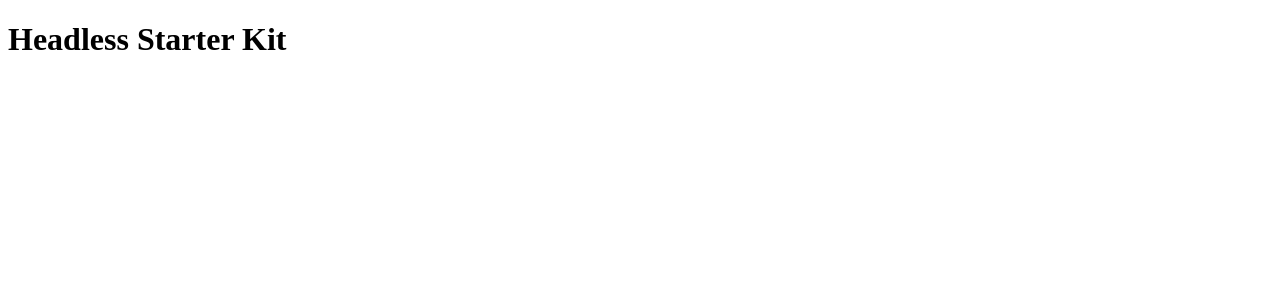
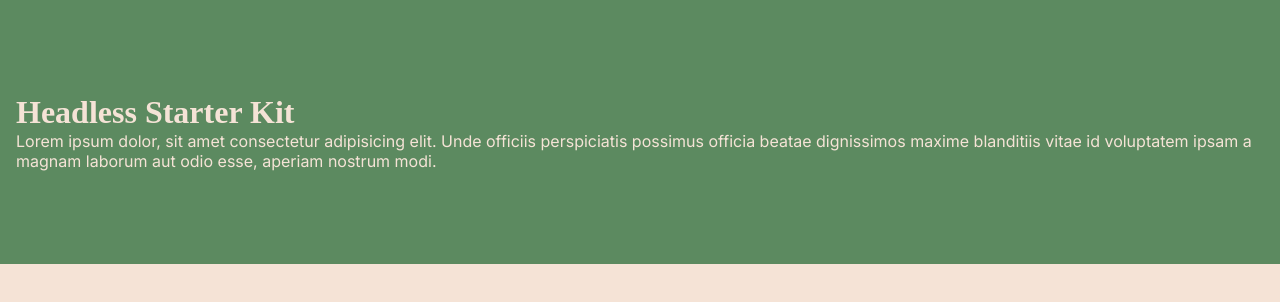
Before and after one commit to dynamicweb/headless-starter-kit, a website built with Vite: page index.html in a window 1280 px wide. Built offline with nearby package versions, Linux system fonts and the light colour scheme; a web font is replaced by a local one.

Commit message:
Added vite to setup

```diff
--- a/index.html
+++ b/index.html
@@ -1,12 +1,23 @@
 <!DOCTYPE html>
 <html lang="en">
 <head>
-    <meta charset="UTF-8">
-    <meta http-equiv="X-UA-Compatible" content="IE=edge">
-    <meta name="viewport" content="width=device-width, initial-scale=1.0">
-    <title>Headless Starter Kit</title>
+	<meta charset="UTF-8">
+	<meta http-equiv="X-UA-Compatible" content="IE=edge">
+	<meta name="viewport" content="width=device-width, initial-scale=1.0">
+	<title>Headless Starter Kit</title>
+	<link rel="preconnect" href="https://fonts.googleapis.com">
+	<link rel="preconnect" href="https://fonts.gstatic.com" crossorigin>
+	<link href="https://fonts.googleapis.com/css2?family=Inter:wght@100;300;400&family=Source+Serif+Pro:wght@300;400;700&display=swap" rel="stylesheet">
+	<script type="module" src="/main.js"></script>
 </head>
 <body>
-    <h1>Headless Starter Kit</h1>
+	<header class="header">
+		<div class="container">
+			<h1>Headless Starter Kit</h1>
+			<p>Lorem ipsum dolor, sit amet consectetur adipisicing elit. Unde officiis perspiciatis possimus officia beatae
+				dignissimos maxime blanditiis vitae id voluptatem ipsam a magnam laborum aut odio esse, aperiam nostrum
+				modi.</p>
+		</div>
+	</header>
 </body>
 </html>
--- /dev/null
+++ b/main.js
@@ -0,0 +1 @@
+import './style.css'
--- /dev/null
+++ b/style.css
@@ -0,0 +1,56 @@
+*,
+*::before,
+*::after {
+    box-sizing: border-box;
+    margin: 0;
+    padding: 0;
+    position: relative;
+}
+
+:root {
+    --dw-col-1: hsl(25, 60%, 90%);
+    --dw-col-2: hsl(125, 20%, 45%);
+
+    --dw-ff-body: "Inter", sans-serif;
+    --dw-ff-heading: "Source Serif Pro", serif;
+
+    --dw-size-1: 0.25rem;
+    --dw-size-2: 0.5rem;
+    --dw-size-3: 1rem;
+    --dw-size-4: 1.5rem;
+    --dw-size-5: 2rem;
+    --dw-size-6: 4rem;
+}
+
+html {
+    background-color: var(--dw-col-1);
+}
+
+body {
+    color: var(--dw-col-1);
+    font-family: var(--dw-ff-body);
+    min-height: 100vh;
+}
+
+h1,
+h2,
+h3,
+h4,
+h5,
+h6 {
+    font-family: var(--dw-ff-heading);
+}
+
+.container {
+    --max-width: 1440px;
+    --padding: 1rem;
+
+    width: min(var(--max-width), 100% - (var(--padding) * 2));
+}
+
+.header {
+    background-color: var(--dw-col-2);
+    display: grid;
+    place-items: center;
+    min-height: 33vh;
+}
```
Also changed, not shown: package.json (+10 -7 lines), index.js (deleted), public/dw_logo.svg (added), 3 other files.
